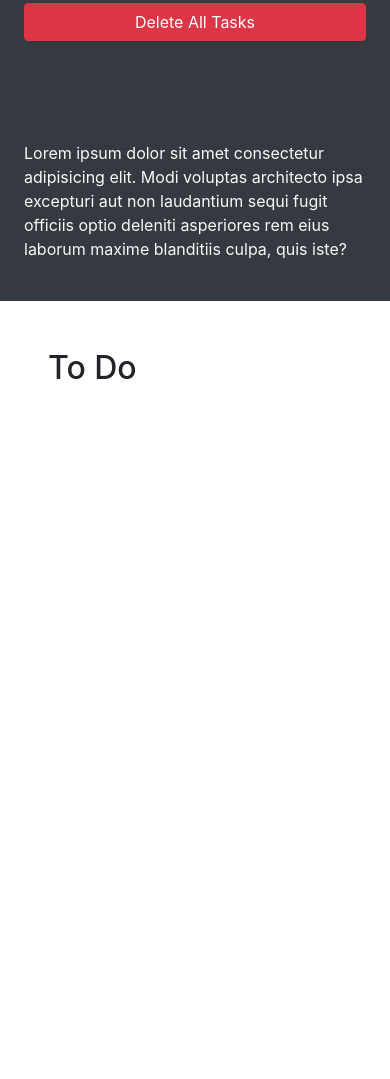
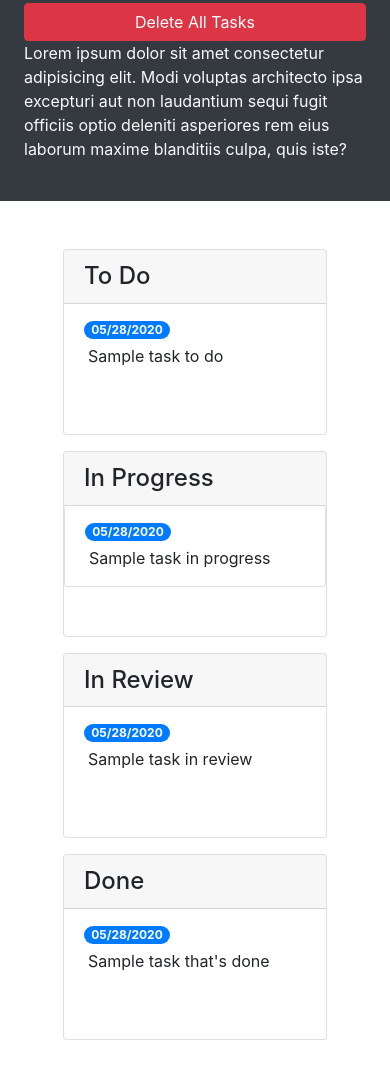
Before and after one commit to jrhscoding/taskmaster-pro, a plain HTML site: page index.html in a window 390 px wide. Shown: the part 171-1250 px from the top of the page. Before the commit the page ends 844 px from the top, so only its background shows below. Drawn offline with nearby package versions, Linux system fonts and the light colour scheme.

Commit message:
beginning bootstrap added media query

```diff
--- a/index.html
+++ b/index.html
@@ -24,9 +24,56 @@
       </p>
     </header>
     <main class="col-12 col-lg-9">
-      <div class="m-5">
-        <h2>To Do</h2>
-        <ul id="list-toDo" class="list-group"> </ul>
+      <div class="m-5 row justify-content-around">
+
+        <div class="col-12 col-md-6 col-xl-3 mb-3">
+          <div class="card">
+            <h4 class="card-header">To Do</h4>
+            <ul id="list-toDo" class="list-group list-group-flush">
+              <li class="list-group-item">
+                <span class="badge badge-primary badge-pill">05/28/2020</span>
+                <p class="m-1">Sample task to do</p>
+              </li>
+            </ul>
+          </div>
+        </div>
+
+        <div class="col-12 col-md-6 col-xl-3 mb-3">
+          <div class="card">
+            <h4 class="card-header">In Progress</h4>
+            <ul id="list-inProgress" class="list-group list-group flush">
+              <li class="list-group-item">
+                <span class="badge badge-primary badge-pill">05/28/2020</span>
+                <p class="m-1">Sample task in progress</p>
+              </li>
+            </ul>
+          </div>
+        </div>
+
+        <div class="col-12 col-md-6 col-xl-3 mb-3">
+          <div class="card">
+            <h4 class="card-header">In Review</h4>
+              <ul id="list-inReview" class="list-group list-group-flush">
+                <li class="list-group-item">
+                  <span class="badge badge-primary badge-pill">05/28/2020</span>
+                  <p class="m-1">Sample task in review</p>
+                </li>
+              </ul>
+          </div>
+        </div>
+        <!-- in review end -->
+        <!-- done start -->
+        <div class="col-12 col-md-6 col-xl-3 mb-3">
+          <div class="card">
+            <h4 class="card-header">Done</h4>
+            <ul id="list-done" class="list-group list-group-flush">
+              <li class="list-group-item">
+                <span class="badge badge-primary badge-pill">05/28/2020</span>
+                <p class="m-1">Sample task that's done</p>
+              </li>
+            </ul>
+          </div>
+        </div>
       </div>
     </main>
   </div>
@@ -46,11 +93,11 @@
           <form>
             <div class="form-group">
               <label for="modalTaskDescription">Task description</label>
-              <textarea id="modalTaskDescription" rows="3"></textarea>
+              <textarea id="modalTaskDescription" rows="3" class="form-control"></textarea>
             </div>
             <div class="form-group">
               <label for="modalDueDate">Due date</label>
-              <input type="text" id="modalDueDate" placeholder="mm/dd/yyyy" autocomplete="off" />
+              <input type="text" class="form-control" id="modalDueDate" placeholder="mm/dd/yyyy" autocomplete="off" />
             </div>
           </form>
         </div>
```
